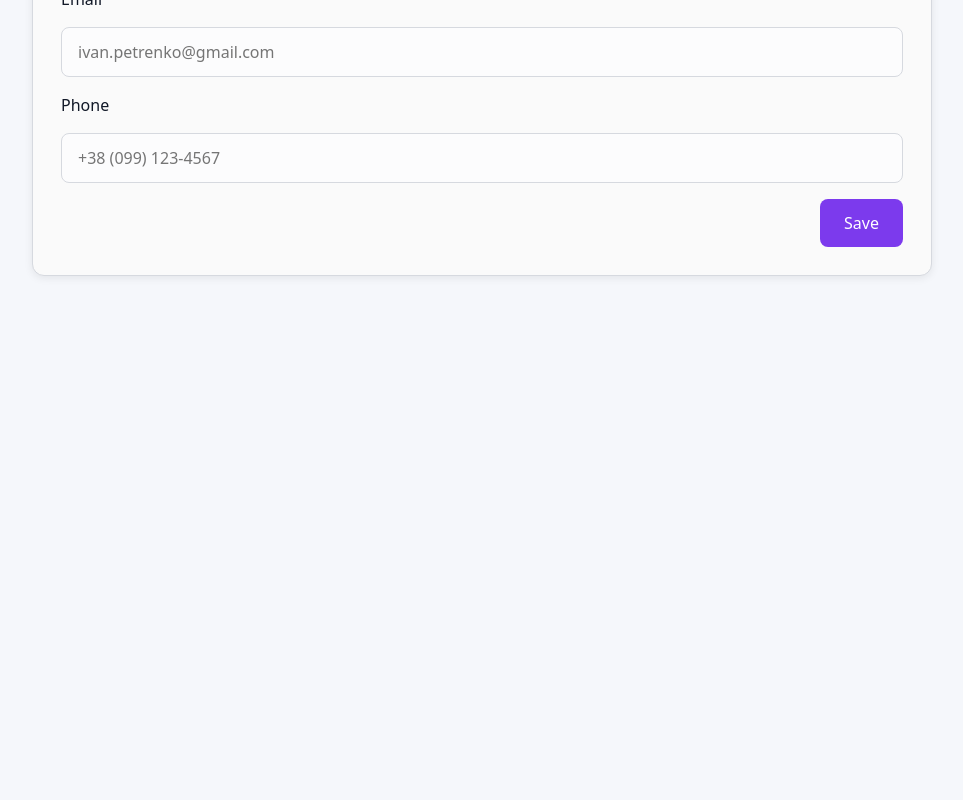
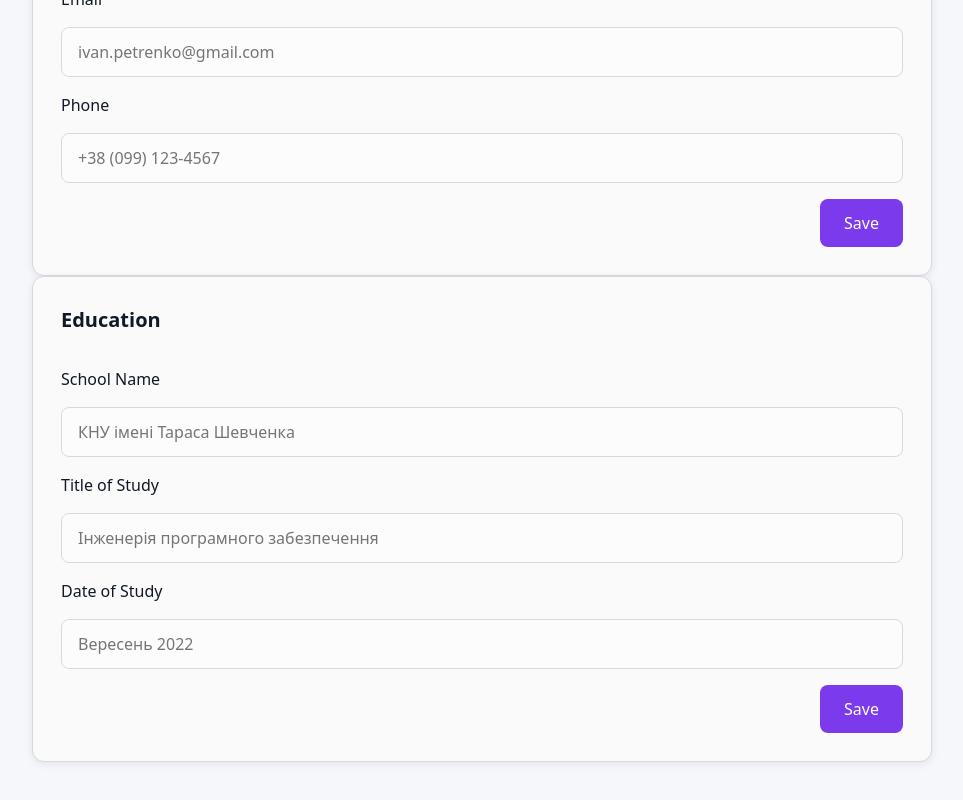
Before and after one commit to mykola-lp/cv-application, a React (Vite) app: page / in a window 1280 px wide. Shown: the part 338-1138 px from the top of the page, without its empty margins (158-1121 px from the left). Before the commit the page ends 800 px from the top, so only its background shows below. Built offline with nearby package versions, Linux system fonts and the light colour scheme.

Commit message:
education component with styles

```diff
--- a/src/App.jsx
+++ b/src/App.jsx
@@ -4,7 +4,7 @@ import reactLogo from './assets/react.svg'
 import viteLogo from './assets/vite.svg'
 import heroImg from './assets/hero.png'
 
-import { GeneralInfo } from './components';
+import { GeneralInfo, Education } from './components';
 
 import './App.css'
 
@@ -14,6 +14,8 @@ function App() {
       <h1>CV Builder</h1>
 
       <GeneralInfo />
+
+      <Education />
     </main>
   );
 }
--- a/src/components/Education/Education.css
+++ b/src/components/Education/Education.css
@@ -0,0 +1,9 @@
+.education {
+  display: flex;
+  flex-direction: column;
+  gap: 0.5rem;
+}
+
+.education > button {
+  align-self: flex-end;
+}
--- a/src/components/Education/Education.jsx
+++ b/src/components/Education/Education.jsx
@@ -0,0 +1,91 @@
+import { useState } from "react";
+
+import Button from "../Button/Button";
+import Input from "../Input/Input";
+import Card from "../Card/Card";
+
+import "./Education.css";
+
+function Education() {
+  const [educationInfo, setEducationInfo] = useState({
+    schoolName: "",
+    titleOfStudy: "",
+    studyDate: "",
+  });
+
+  const [isEditing, setIsEditing] = useState(true);
+
+  const handleChange = (event) => {
+    const { name, value } = event.target;
+
+    setEducationInfo((prev) => ({
+      ...prev,
+      [name]: value,
+    }));
+  };
+
+  const handleButtonClick = () => {
+    setIsEditing((prev) => !prev);
+  };
+
+  return (
+    <Card title="Education" className="education">
+      <div className={`field ${!isEditing ? "field--readonly" : ""}`}>
+        <label htmlFor="schoolName">School Name</label>
+
+        {isEditing ? (
+          <Input
+            id="schoolName"
+            name="schoolName"
+            type="text"
+            placeholder="КНУ імені Тараса Шевченка"
+            value={educationInfo.schoolName}
+            onChange={handleChange}
+          />
+        ) : (
+          <p className="field-value">{educationInfo.schoolName}</p>
+        )}
+      </div>
+
+      <div className={`field ${!isEditing ? "field--readonly" : ""}`}>
+        <label htmlFor="titleOfStudy">Title of Study</label>
+
+        {isEditing ? (
+          <Input
+            id="titleOfStudy"
+            name="titleOfStudy"
+            type="text"
+            placeholder="Інженерія програмного забезпечення"
+            value={educationInfo.titleOfStudy}
+            onChange={handleChange}
+          />
+        ) : (
+          <p className="field-value">{educationInfo.titleOfStudy}</p>
+        )}
+      </div>
+
+      <div className={`field ${!isEditing ? "field--readonly" : ""}`}>
+        <label htmlFor="studyDate">Date of Study</label>
+
+        {isEditing ? (
+          <Input
+            id="studyDate"
+            name="studyDate"
+            type="text"
+            placeholder="Вересень 2022"
+            value={educationInfo.studyDate}
+            onChange={handleChange}
+          />
+        ) : (
+          <p className="field-value">{educationInfo.studyDate}</p>
+        )}
+      </div>
+
+      <Button type="button" onClick={handleButtonClick}>
+        {isEditing ? "Save" : "Edit"}
+      </Button>
+    </Card>
+  );
+}
+
+export default Education;
--- a/src/components/GeneralInfo/GeneralInfo.css
+++ b/src/components/GeneralInfo/GeneralInfo.css
@@ -7,32 +7,3 @@
 .general-info > button {
   align-self: flex-end;
 }
-
-.field label {
-  color: var(--color-text);
-}
-
-.field--readonly {
-  display: grid;
-  grid-template-columns: 90px 1fr;
-  align-items: center;
-  gap: 1rem;
-}
-
-.field--readonly label {
-  color: var(--color-text-muted);
-  letter-spacing: 0.05em;
-
-  margin: 0;
-}
-
-.field-value {
-  padding: 0.65rem 1rem;
-
-  background-color: var(--color-output);
-
-  border: 1px solid var(--color-border);
-  border-radius: var(--radius-sm);
-
-  box-shadow: var(--shadow-sm);
-}
--- a/src/components/index.js
+++ b/src/components/index.js
@@ -1 +1,3 @@
 export { default as GeneralInfo } from './GeneralInfo/GeneralInfo';
+
+export { default as Education } from './Education/Education';
--- a/src/styles/global.css
+++ b/src/styles/global.css
@@ -38,3 +38,34 @@ button {
     background-color var(--transition),
     color var(--transition);
 }
+
+/* Form */
+
+.field label {
+  color: var(--color-text);
+}
+
+.field--readonly {
+  display: grid;
+  grid-template-columns: 90px 1fr;
+  align-items: center;
+  gap: 1rem;
+}
+
+.field--readonly label {
+  color: var(--color-text-muted);
+  letter-spacing: 0.05em;
+
+  margin: 0;
+}
+
+.field-value {
+  padding: 0.65rem 1rem;
+
+  background-color: var(--color-output);
+
+  border: 1px solid var(--color-border);
+  border-radius: var(--radius-sm);
+
+  box-shadow: var(--shadow-sm);
+}
```
